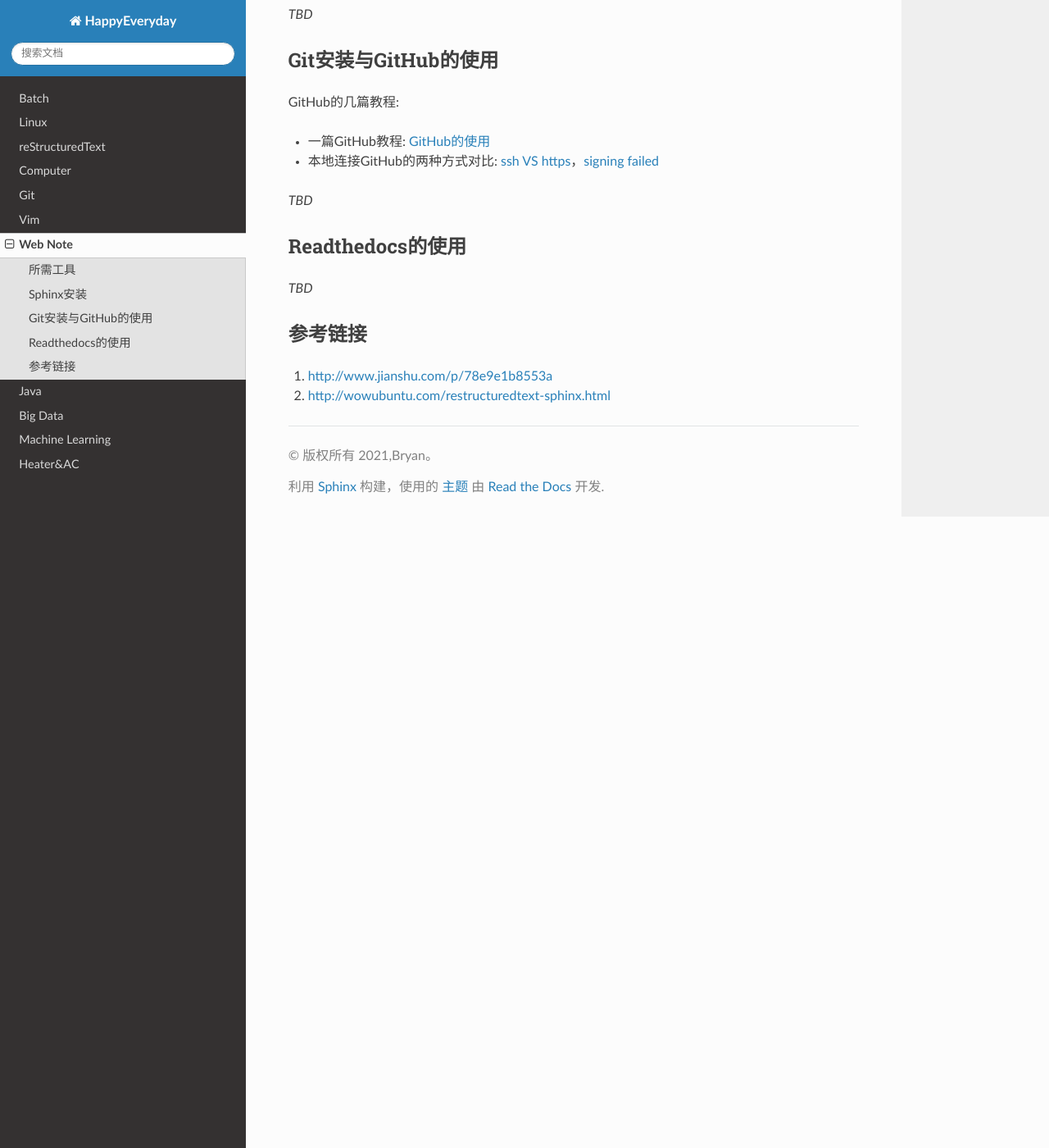
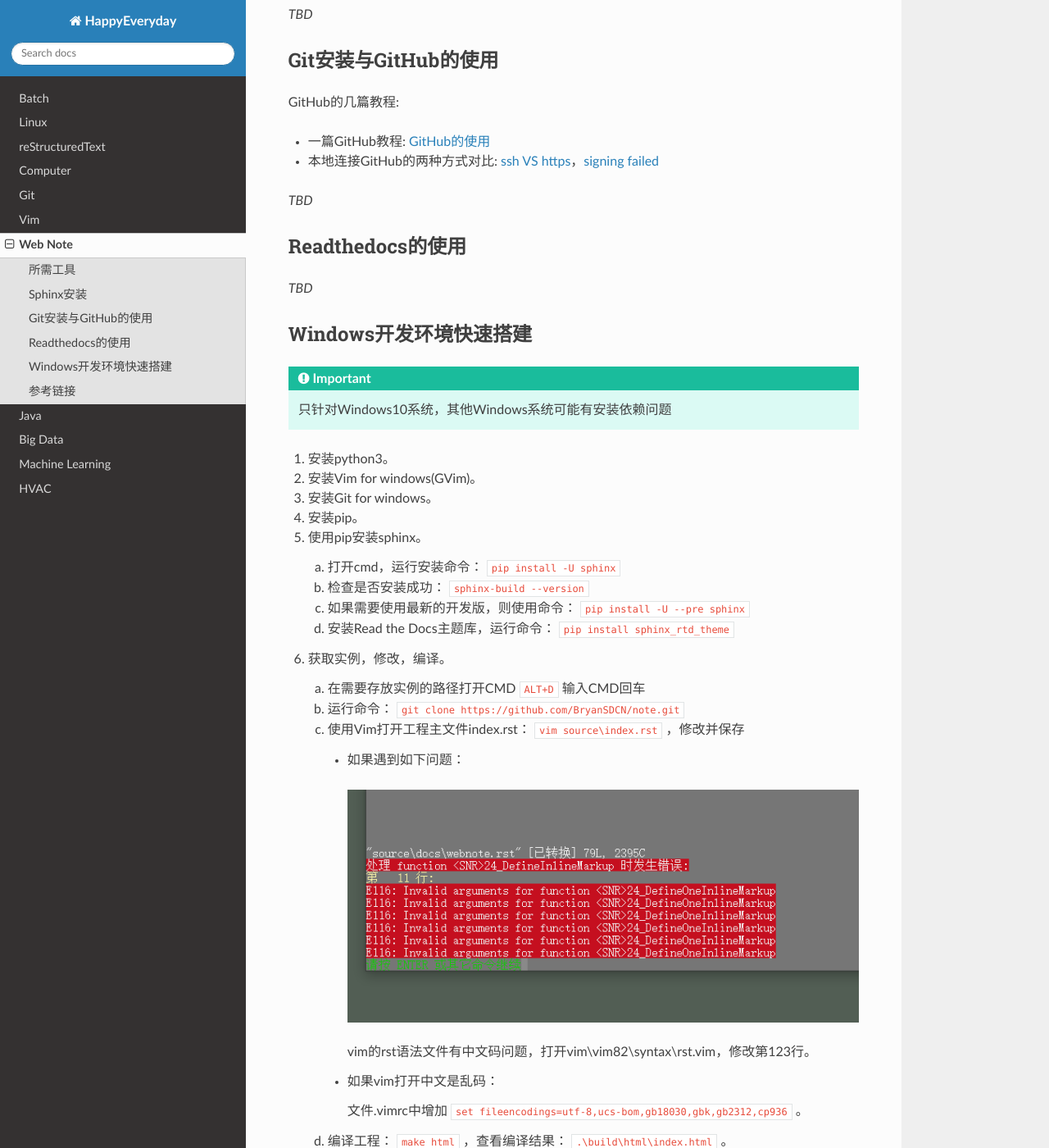
Before and after one commit to BryanSDCN/note, a Sphinx documentation site: the page built from source/docs/webnote.rst, in a window 1280 px wide and 1400 px high, scrolled down 952 px. Shown: the whole window at 82% size. Built offline with Sphinx 7.4.7 and the Read the Docs theme 2.0.0, drawn with Linux system fonts in a browser that asks for light colours; pages that are not in the unit, such as notebooks, are missing from menus; some of the changed text lies outside the part shown.

Commit message:
Fix bugs and Add new content
1.change language from zh_CN to EN
2.add building webnote develop environment on Windows
3.fix heater.rst bugs

```diff
--- a/source/conf.py
+++ b/source/conf.py
@@ -64,7 +64,7 @@ release = u'1.0'
 #
 # This is also used if you do content translation via gettext catalogs.
 # Usually you set "language" from the command line for these cases.
-language =  "zh_CN"
+language =  "EN"
 # There are two options for replacing |today|: either, you set today to some
 # non-false value, then it is used:
 #today = ''
--- a/source/docs/webnote.rst
+++ b/source/docs/webnote.rst
@@ -63,9 +63,51 @@ Readthedocs的使用
 
 *TBD*
 
+Windows开发环境快速搭建
+==========================
+
+.. important::
+
+    只针对Windows10系统，其他Windows系统可能有安装依赖问题
+
+1. 安装python3。
+#. 安装Vim for windows(GVim)。
+#. 安装Git for windows。
+#. 安装pip。
+#. 使用pip安装sphinx。
+
+   a. 打开cmd，运行安装命令： ``pip install -U sphinx``
+   #. 检查是否安装成功： ``sphinx-build --version``
+   #. 如果需要使用最新的开发版，则使用命令： ``pip install -U --pre sphinx``
+   #. 安装Read the Docs主题库，运行命令： ``pip install sphinx_rtd_theme``
+
+#. 获取实例，修改，编译。
+
+   a. 在需要存放实例的路径打开CMD ``ALT+D`` 输入CMD回车
+   #. 运行命令： ``git clone https://github.com/BryanSDCN/note.git``
+   #. 使用Vim打开工程主文件index.rst： ``vim source\index.rst`` ，修改并保存
+
+      + 如果遇到如下问题：
+
+        .. image:: /images/vimbug1.png
+         :alt: bug1
+
+        vim的rst语法文件有中文码问题，打开vim\\vim82\\syntax\\rst.vim，修改第123行。
+
+      + 如果vim打开中文是乱码：
+
+        文件.vimrc中增加 ``set fileencodings=utf-8,ucs-bom,gb18030,gbk,gb2312,cp936`` 。
+
+   #. 编译工程： ``make html`` ，查看编译结果： ``.\build\html\index.html`` 。
+
+      .. important::
+         如果编译之后网页没有更改，运行 ``make clean`` ，清除缓存，重新全部编译
+
+
 
 参考链接
 ======================
 
 #. http://www.jianshu.com/p/78e9e1b8553a
 #. http://wowubuntu.com/restructuredtext-sphinx.html
+#. https://zhuanlan.zhihu.com/p/27544821
--- a/source/index.rst
+++ b/source/index.rst
@@ -90,7 +90,7 @@ Getting more info
    Java <docs/javalearning>
    Big Data <docs/bigdata>
    Machine Learning <docs/machinelearning>
-   Heater&AC <docs/heater>
+   HVAC <docs/heater>
 
 
 
```
Also changed, not shown: source/docs/heater.rst (+5 -3 lines), source/images/vimbug1.png (added).
